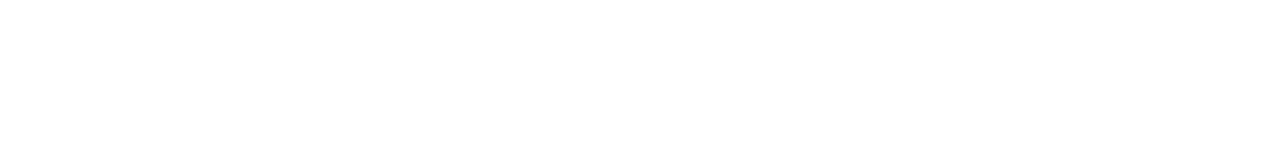
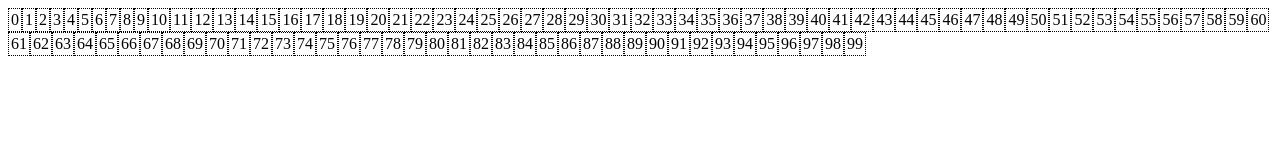
Before and after one commit to uyouthe/metameta, a website: page docs/index.html in a window 1280 px wide. Drawn offline with Linux system fonts and the light colour scheme.

Commit message:
it's absurdly fast

```diff
--- a/docs/index.html
+++ b/docs/index.html
@@ -6,17 +6,28 @@
     <meta http-equiv="X-UA-Compatible" content="IE=edge">
 
     <title>metameta.js — an alternative execution context</title>
+
+    <style>
+      span {
+        display: inline-block;
+        padding: 2px;
+        border: 1px dotted black;
+      }
+    </style>
   </head>
   <body>
 
     <script src="../metameta.js"></script>
     <script>
       const meta = new Metameta()
-      meta.push(s => alert(s), ['hello!'])
-      meta.push(s => alert(s), ['world!'])
-      meta.push(s => alert(s), ['this!'])
-      meta.push(s => alert(s), ['is!'])
-      meta.push(s => alert(s), ['awesome!'])
+
+      for (let i = 0; i < 100; i++) {
+        meta.push(text => {
+          const span = document.createElement('span')
+          span.innerHTML = i
+          document.body.appendChild(span)
+        }, [i])
+      }
     </script>
   </body>
 </html>
```
